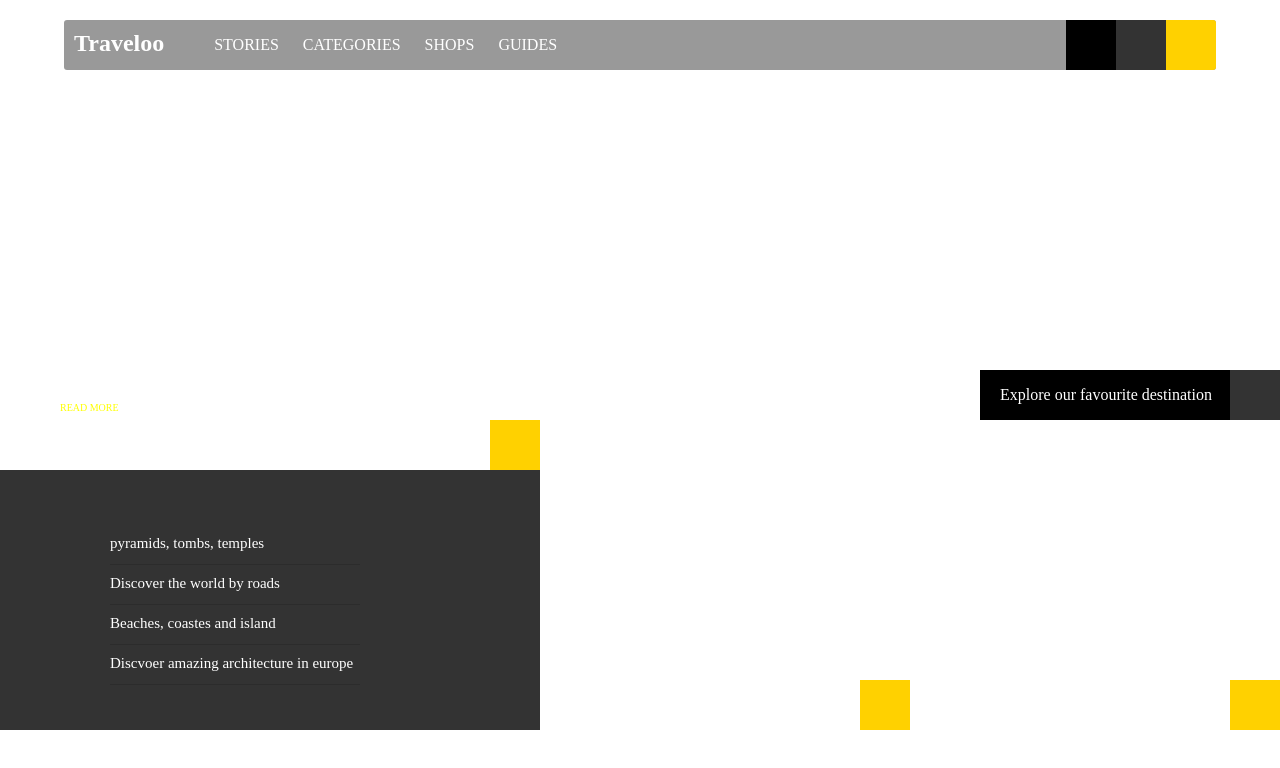
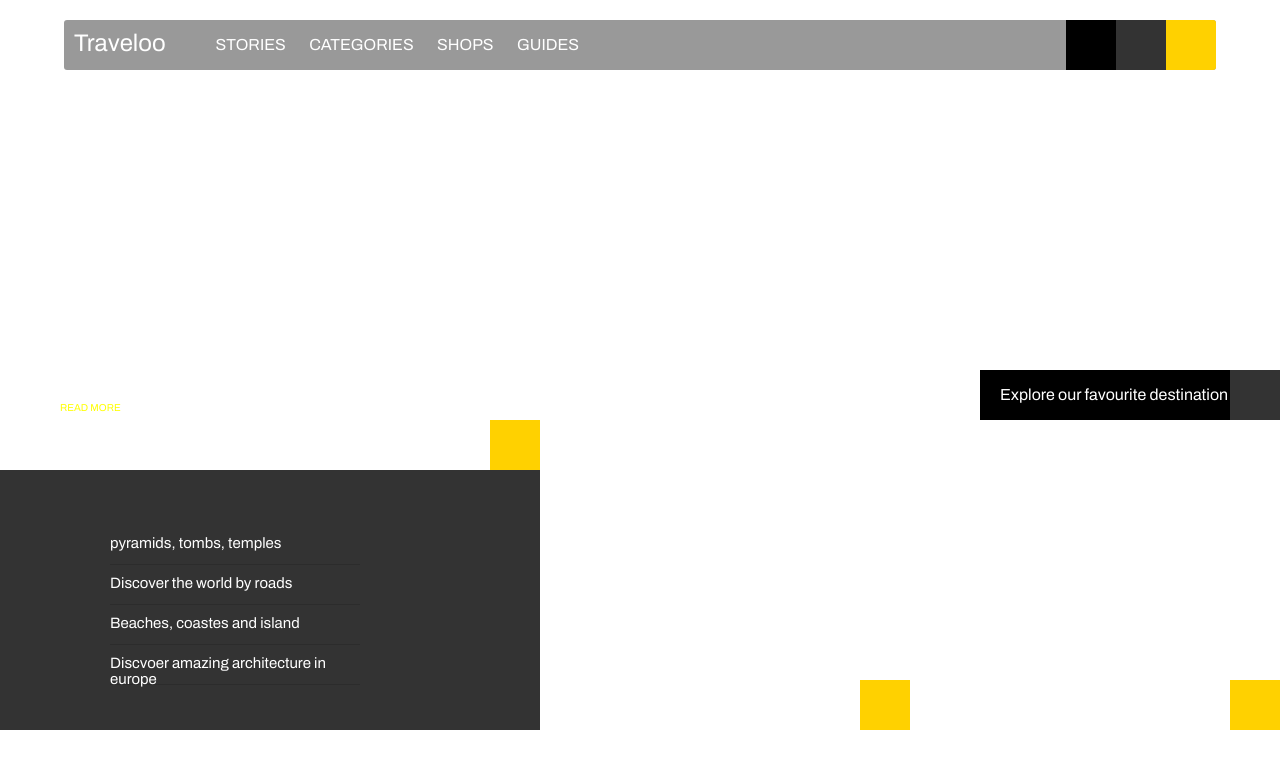
Before and after one commit to israel31/israel_repo, a plain HTML site: page exercise2.html in a window 1280 px wide. Drawn offline with Linux system fonts and the light colour scheme.

Commit message:
Travello_css

```diff
--- a/exercise2.css
+++ b/exercise2.css
@@ -1,5 +1,6 @@
 *{
     box-sizing: border-box;
+    font-family: 'Archivo', sans-serif;
 }
 body{
     margin: 0px;
```
